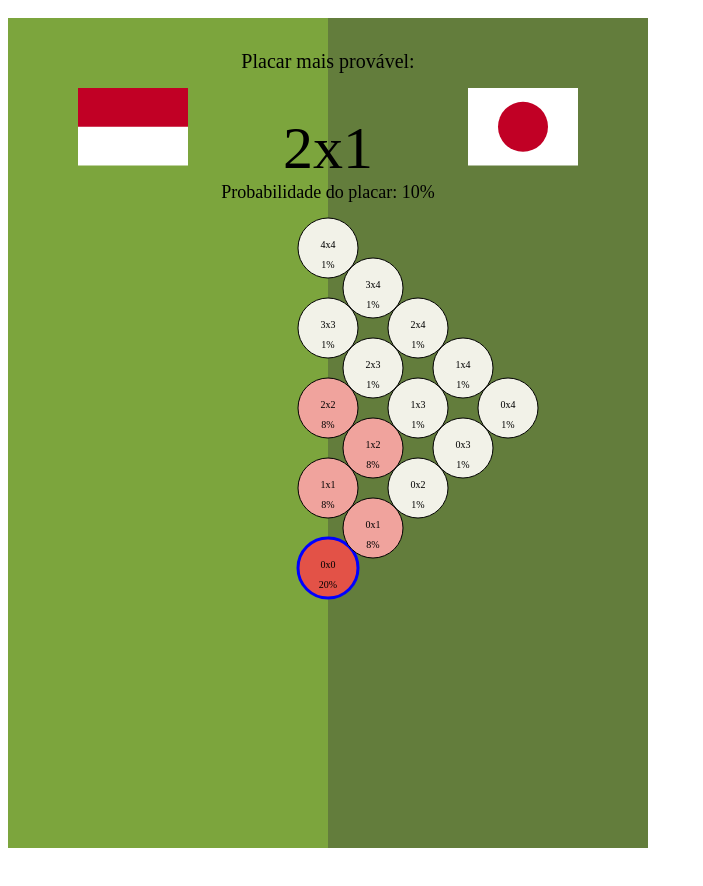
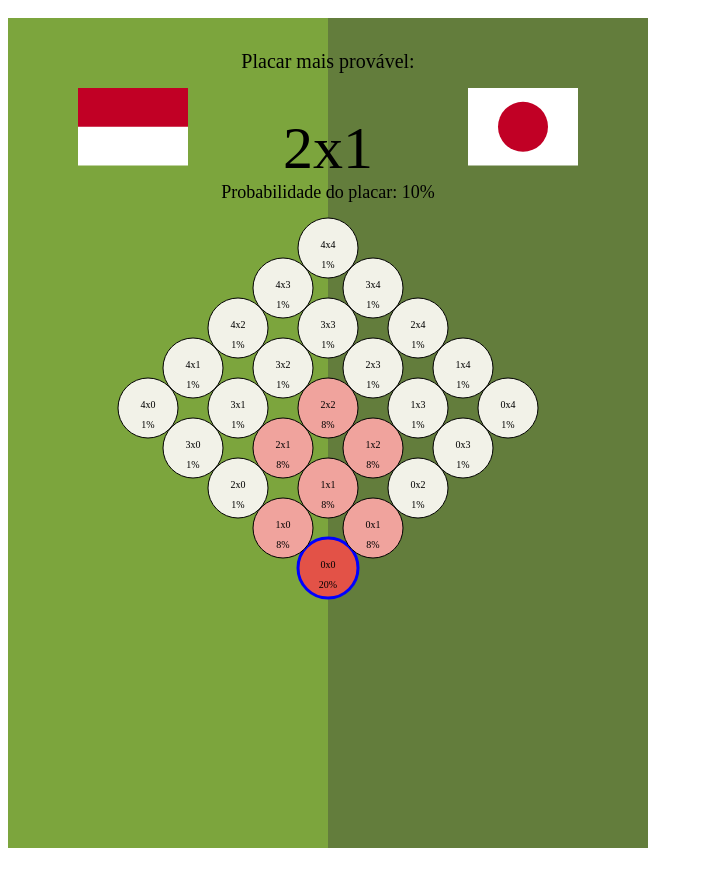
Before and after one commit to davibarreira/Visualizations, a plain HTML site: page Visualizacao-Ex2.html in a window 1280 px wide. Shown: the part 48-934 px from the top of the page, without its empty margins (0-703 px from the left). Drawn offline with Linux system fonts and the light colour scheme.

Commit message:
Bolas preenchidas, faltando somente a barra de probabilidade

```diff
--- a/Visualizacao-Ex2.html
+++ b/Visualizacao-Ex2.html
@@ -190,6 +190,97 @@
       fill="black">  1%
 </text>
 
+
+
+
+
+<!-- outra metade -->
+<circle cx="275" cy="270" r="30" stroke="black"
+        stroke-width="1" fill=#f2f2e8ff />
+<text x="275" y="270" font-size="10" text-anchor="middle"
+      fill="black">4x3
+    </text>
+<text x="275" y="290" font-size="10" text-anchor="middle"
+      fill="black">  1%
+</text>
+<circle cx="275" cy="350" r="30" stroke="black"
+        stroke-width="1" fill=#f2f2e8ff />
+<text x="275" y="350" font-size="10" text-anchor="middle"
+      fill="black">3x2
+    </text>
+<text x="275" y="370" font-size="10" text-anchor="middle"
+      fill="black">  1%
+</text>
+<circle cx="275" cy="430" r="30" stroke="black"
+        stroke-width="1" fill=#f0a39dff />
+<text x="275" y="430" font-size="10" text-anchor="middle"
+      fill="black">2x1
+    </text>
+<text x="275" y="450" font-size="10" text-anchor="middle"
+      fill="black">  8%
+</text>
+<circle cx="275" cy="510" r="30" stroke="black"
+        stroke-width="1" fill=#f0a39dff />
+<text x="275" y="510" font-size="10" text-anchor="middle"
+      fill="black">1x0
+    </text>
+<text x="275" y="530" font-size="10" text-anchor="middle"
+      fill="black">  8%
+</text>
+
+
+<circle cx="230" cy="310" r="30" stroke="black"
+        stroke-width="1" fill=#f2f2e8ff />
+<text x="230" y="310" font-size="10" text-anchor="middle"
+      fill="black">4x2
+    </text>
+<text x="230" y="330" font-size="10" text-anchor="middle"
+      fill="black">  1%
+</text>
+<circle cx="230" cy="390" r="30" stroke="black"
+        stroke-width="1" fill=#f2f2e8ff />
+<text x="230" y="390" font-size="10" text-anchor="middle"
+      fill="black">3x1
+    </text>
+<text x="230" y="410" font-size="10" text-anchor="middle"
+      fill="black">  1%
+</text>
+<circle cx="230" cy="470" r="30" stroke="black"
+        stroke-width="1" fill=#f2f2e8ff />
+<text x="230" y="470" font-size="10" text-anchor="middle"
+      fill="black">2x0
+    </text>
+<text x="230" y="490" font-size="10" text-anchor="middle"
+      fill="black">  1%
+</text>
+
+
+<circle cx="185" cy="350" r="30" stroke="black"
+        stroke-width="1" fill=#f2f2e8ff />
+<text x="185" y="350" font-size="10" text-anchor="middle"
+      fill="black">4x1
+    </text>
+<text x="185" y="370" font-size="10" text-anchor="middle"
+      fill="black">  1%
+</text>
+<circle cx="185" cy="430" r="30" stroke="black"
+        stroke-width="1" fill=#f2f2e8ff />
+<text x="185" y="430" font-size="10" text-anchor="middle"
+      fill="black">3x0
+    </text>
+<text x="185" y="450" font-size="10" text-anchor="middle"
+      fill="black">  1%
+</text>
+
+<circle cx="140" cy="390" r="30" stroke="black"
+        stroke-width="1" fill=#f2f2e8ff />
+<text x="140" y="390" font-size="10" text-anchor="middle"
+      fill="black">4x0
+    </text>
+<text x="140" y="410" font-size="10" text-anchor="middle"
+      fill="black">  1%
+</text>
+
 </svg>
 
 </body>
```
